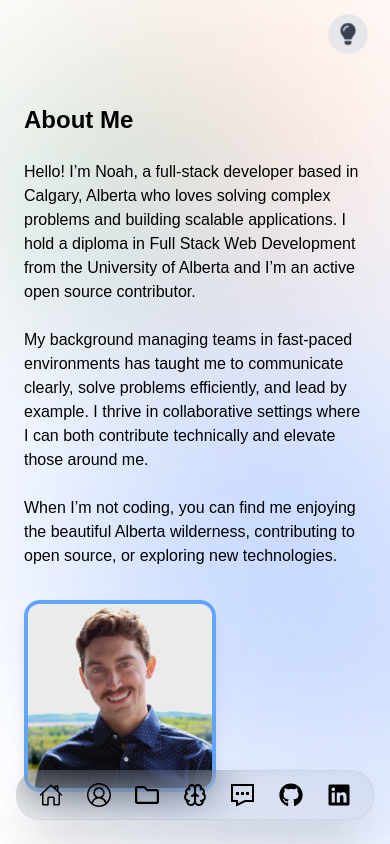
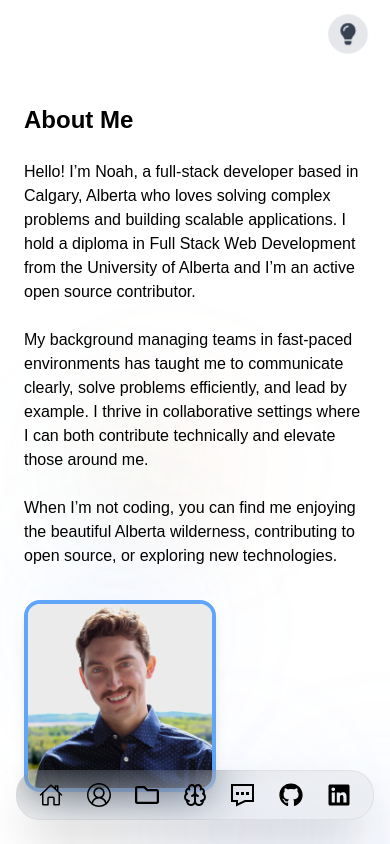
Before and after one commit to N-Crossman/portfolio-frontend, a Next.js app: page / in a window 390 px wide. Shown: the top 844 px of the page. Built offline with nearby package versions, Linux system fonts and the light colour scheme; no server answers.

Commit message:
Set logic for opacity level based on screen resolution

```diff
--- a/src/app/components/layout/OrbBackground.tsx
+++ b/src/app/components/layout/OrbBackground.tsx
@@ -1,5 +1,5 @@
 "use client";
-import React, { useMemo } from 'react';
+import React, { useMemo, useEffect, useState } from 'react';
 import { motion } from 'framer-motion';
 
 interface OrbBackgroundProps {
@@ -7,6 +7,19 @@ interface OrbBackgroundProps {
 }
 
 export default function OrbBackground({ children }: OrbBackgroundProps) {
+    const [opacityMultiplier, setOpacityMultiplier] = useState(1);
+
+    useEffect(() => {
+        const width = window.innerWidth;
+        if (width >= 2560) {
+            setOpacityMultiplier(1.8);
+        } else if (width >= 1920) {
+            setOpacityMultiplier(1.5);
+        } else {
+            setOpacityMultiplier(1);
+        }
+    }, []);
+
     const orbs = useMemo(() => Array.from({ length: 20 }, (_, i) => {
         const patterns = [
             { x: ["-40%", "40%", "-40%"], y: ["-30%", "30%", "-30%"] },
@@ -17,16 +30,17 @@ export default function OrbBackground({ children }: OrbBackgroundProps) {
 
         return {
             id: i,
-            x: Math.random() * 100,
-            y: Math.random() * 100,
-            size: Math.random() * 400 + 300,
+            x: Math.random() * 80 + 10,
+            y: Math.random() * 80 + 10,
+            sizeVw: Math.random() * 20 + 25,
             duration: Math.random() * 3 + 4,
             delay: Math.random() * 2,
-            color: [
-                "rgba(100, 150, 255, 0.27)",
-                "rgba(150, 120, 255, 0.27)",
-                "rgba(100, 200, 180, 0.27)",
-                "rgba(255, 160, 120, 0.27)",
+            baseOpacity: [0.22, 0.22, 0.22, 0.22][i % 4],
+            colorBase: [
+                "100, 150, 255",
+                "150, 120, 255",
+                "100, 200, 180",
+                "255, 160, 120",
             ][i % 4],
             pattern: patterns[i % 4],
         };
@@ -34,7 +48,7 @@ export default function OrbBackground({ children }: OrbBackgroundProps) {
 
     return (
      <div className="relative w-full min-h-screen overflow-hidden">
-      <div className="absolute inset-0">
+      <div className="absolute inset-0 overflow-visible">
         {orbs.map((orb) => (
           <motion.div
             key={orb.id}
@@ -42,21 +56,23 @@ export default function OrbBackground({ children }: OrbBackgroundProps) {
             style={{
               left: `${orb.x}%`,
               top: `${orb.y}%`,
-              width: orb.size,
-              height: orb.size,
-              background: `radial-gradient(circle, ${orb.color} 0%, transparent 70%)`,
+              width: `${orb.sizeVw}vw`,
+              height: `${orb.sizeVw}vw`,
+              background: `radial-gradient(circle, rgba(${orb.colorBase}, ${orb.baseOpacity * opacityMultiplier}) 0%, transparent 70%)`,
               filter: "blur(60px)",
+              transform: "translate(-50%, -50%)",
             }}
             animate={{
               x: orb.pattern.x,
               y: orb.pattern.y,
-              scale: [1, 1.3, 1],
+              scale: [1, 1.15, 1],
             }}
             transition={{
               duration: orb.duration,
               delay: orb.delay,
               repeat: Infinity,
               ease: "easeInOut",
+              repeatType: "loop",
             }}
           />
         ))}
```
